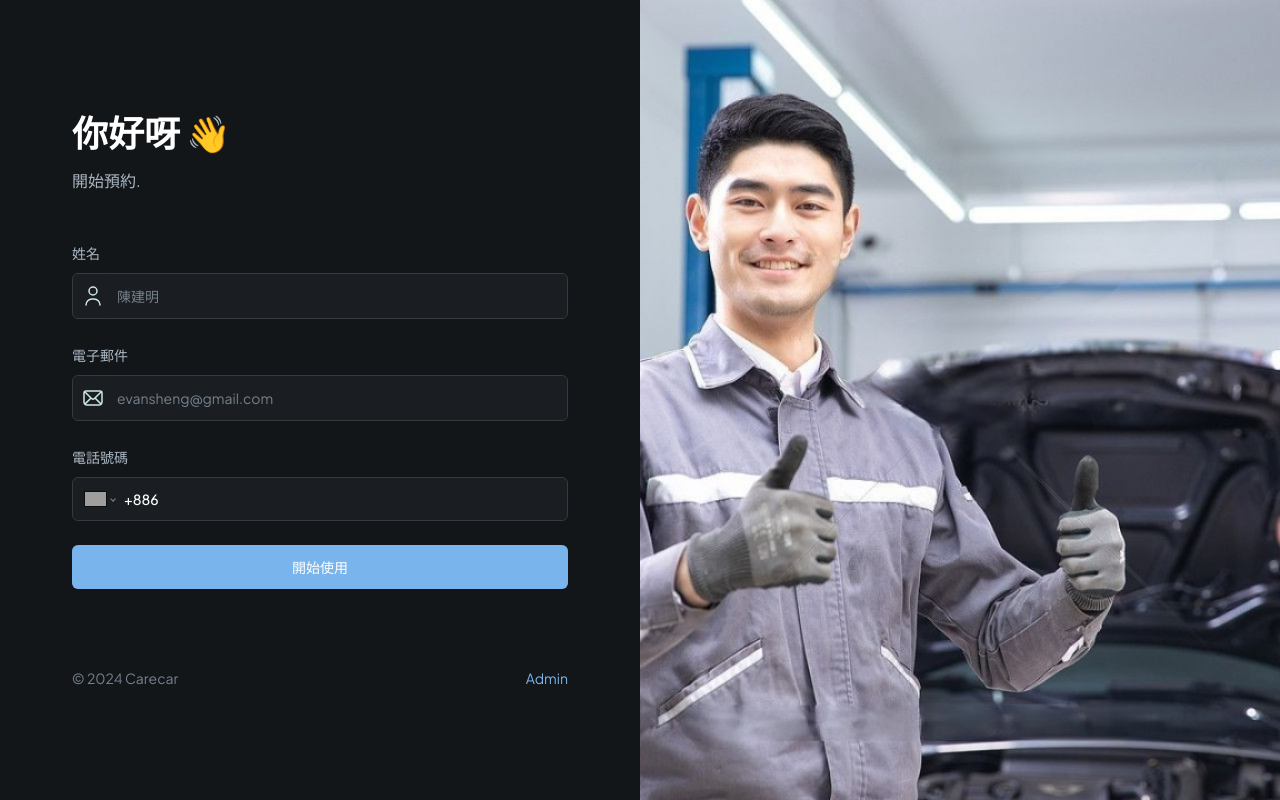
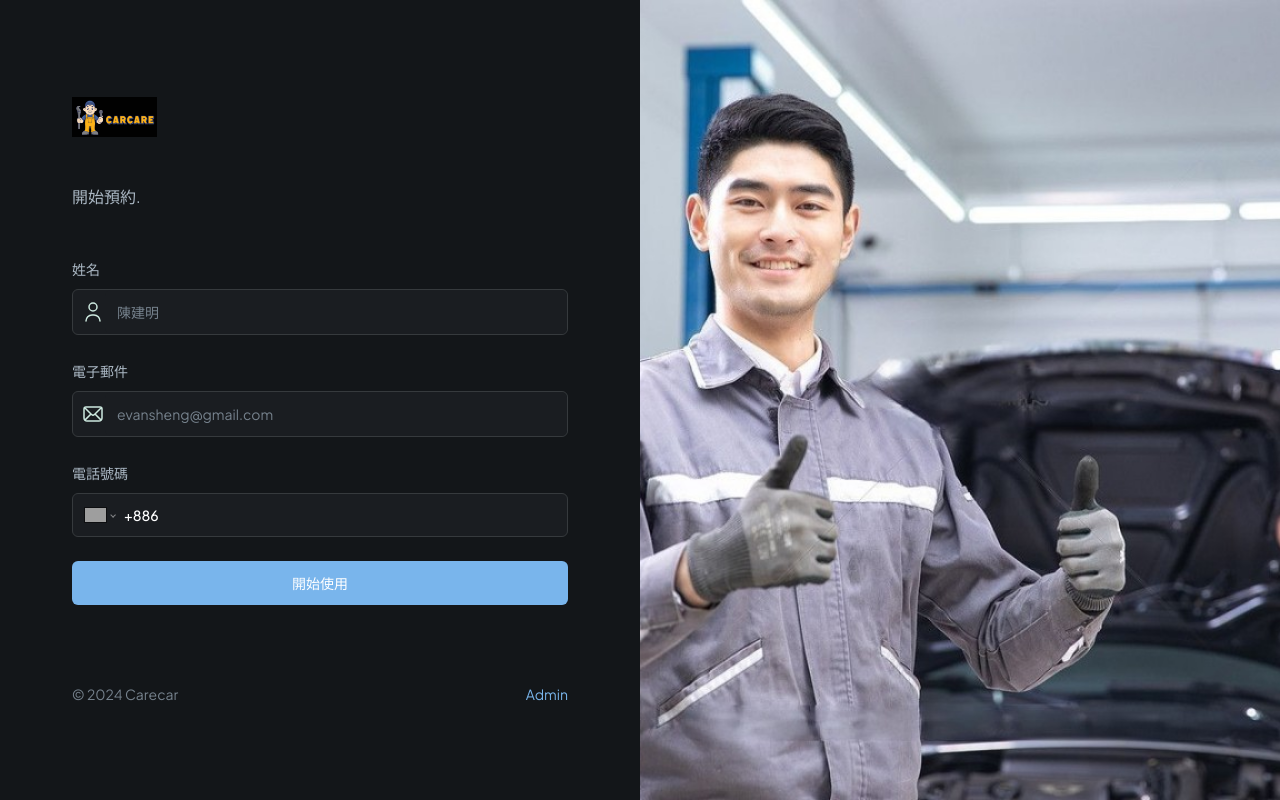
Before and after one commit to evan17458/carcCare-next.js, a Next.js app: page / in a window 1280 px wide. Built offline with nearby package versions, Linux system fonts and the light colour scheme; no server answers; grey boxes are pictures that could not be loaded.

Commit message:
修改logo

```diff
--- a/app/admin/page.tsx
+++ b/app/admin/page.tsx
@@ -14,7 +14,7 @@ const AdminPage = async () => {
       <header className="admin-header">
         <Link href="/" className="cursor-pointer">
           <Image
-            src="/assets/icons/logo-full.svg"
+            src="/assets/icons/logo-full.jpg"
             height={32}
             width={162}
             alt="logo"
--- a/app/globals.css
+++ b/app/globals.css
@@ -65,7 +65,7 @@
   }
 
   .side-img {
-    @apply hidden h-full object-cover md:block;
+    @apply hidden h-full object-cover xl:block;
   }
 
   .copyright {
--- a/app/page.tsx
+++ b/app/page.tsx
@@ -13,13 +13,13 @@ const Home = ({ searchParams }: SearchParamProps) => {
 
       <section className="remove-scrollbar container my-auto">
         <div className="sub-container max-w-[496px]">
-          {/* <Image
-            src="/assets/icons/logo-full.svg"
-            height={1000}
-            width={1000}
+          <Image
+            src="/assets/icons/logo-full.jpg"
+            height={200}
+            width={200}
             alt="patient"
             className="mb-12 h-10 w-fit"
-          /> */}
+          />
 
           <PatientForm />
 
--- a/app/patients/[userId]/new-appointment/page.tsx
+++ b/app/patients/[userId]/new-appointment/page.tsx
@@ -11,7 +11,7 @@ const Appointment = async ({ params: { userId } }: SearchParamProps) => {
       <section className="remove-scrollbar container my-auto">
         <div className="sub-container max-w-[860px] flex-1 justify-between">
           <Image
-            src="/assets/icons/logo-full.svg"
+            src="/assets/icons/logo-full.jpg"
             height={1000}
             width={1000}
             alt="logo"
--- a/app/patients/[userId]/new-appointment/success/page.tsx
+++ b/app/patients/[userId]/new-appointment/success/page.tsx
@@ -23,7 +23,7 @@ const RequestSuccess = async ({
       <div className="success-img">
         <Link href="/">
           <Image
-            src="/assets/icons/logo-full.svg"
+            src="/assets/icons/logo-full.jpg"
             height={1000}
             width={1000}
             alt="logo"
--- a/app/patients/[userId]/register/page.tsx
+++ b/app/patients/[userId]/register/page.tsx
@@ -16,13 +16,13 @@ const Register = async ({ params: { userId } }: SearchParamProps) => {
     <div className="flex h-screen max-h-screen">
       <section className="remove-scrollbar container">
         <div className="sub-container max-w-[860px] flex-1 flex-col py-10">
-          {/* <Image
-            src="/assets/icons/logo-full.svg"
+          <Image
+            src="/assets/icons/logo-full.jpg"
             height={1000}
             width={1000}
             alt="patient"
-            className="mb-12 h-10 w-fit"
-          /> */}
+            className="-mb-4 h-10 w-fit"
+          />
 
           <RegisterForm user={user} />
 
--- a/components/forms/PatientForm.tsx
+++ b/components/forms/PatientForm.tsx
@@ -54,7 +54,6 @@ export const PatientForm = () => {
     <Form {...form}>
       <form onSubmit={form.handleSubmit(onSubmit)} className="flex-1 space-y-6">
         <section className="mb-12 space-y-4">
-          <h1 className="header">你好呀 👋</h1>
           <p className="text-dark-700">開始預約.</p>
         </section>
 
--- a/constants/index.ts
+++ b/constants/index.ts
@@ -73,10 +73,6 @@ export const Doctors = [
     image: "/assets/images/08.jpg",
     name: "張東建",
   },
-  {
-    image: "/assets/images/dr-sharma.png",
-    name: "黃子維",
-  },
 ];
 
 export const StatusIcon = {
```
Also changed, not shown: public/assets/icons/logo-full.jpg (added), public/assets/icons/logo-full.svg (deleted).
